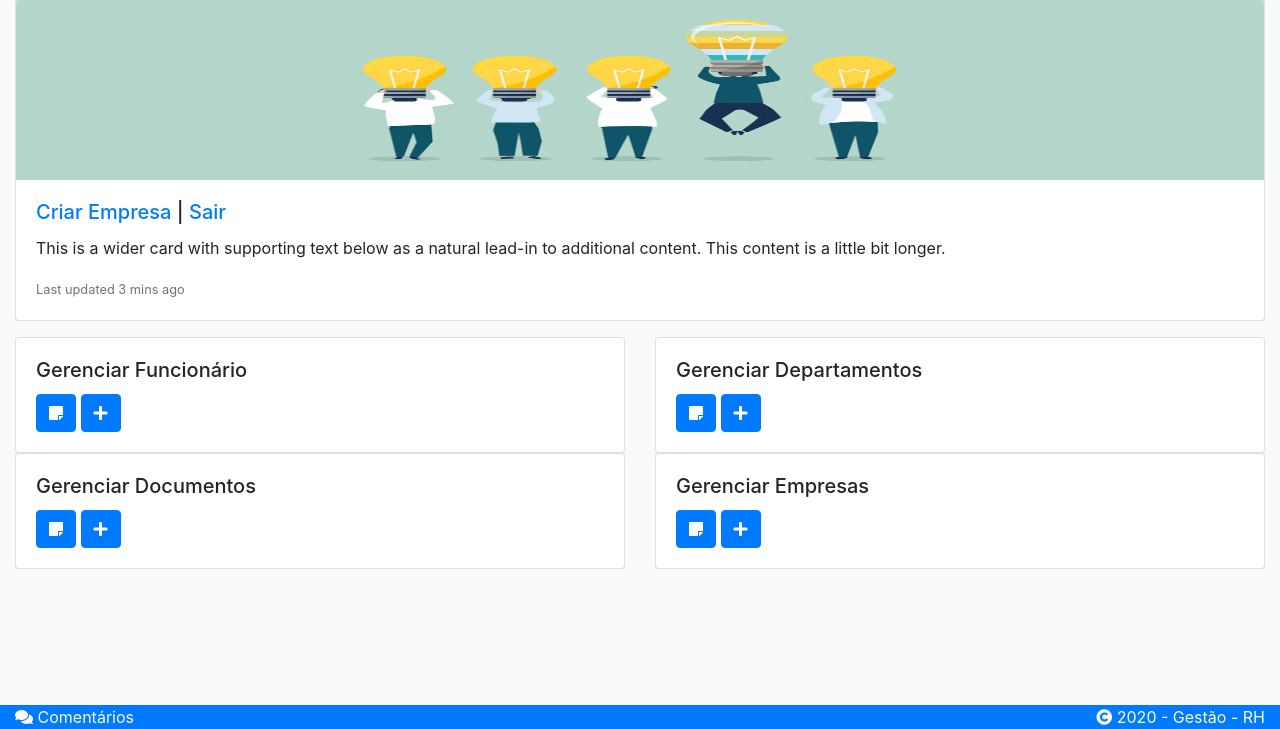
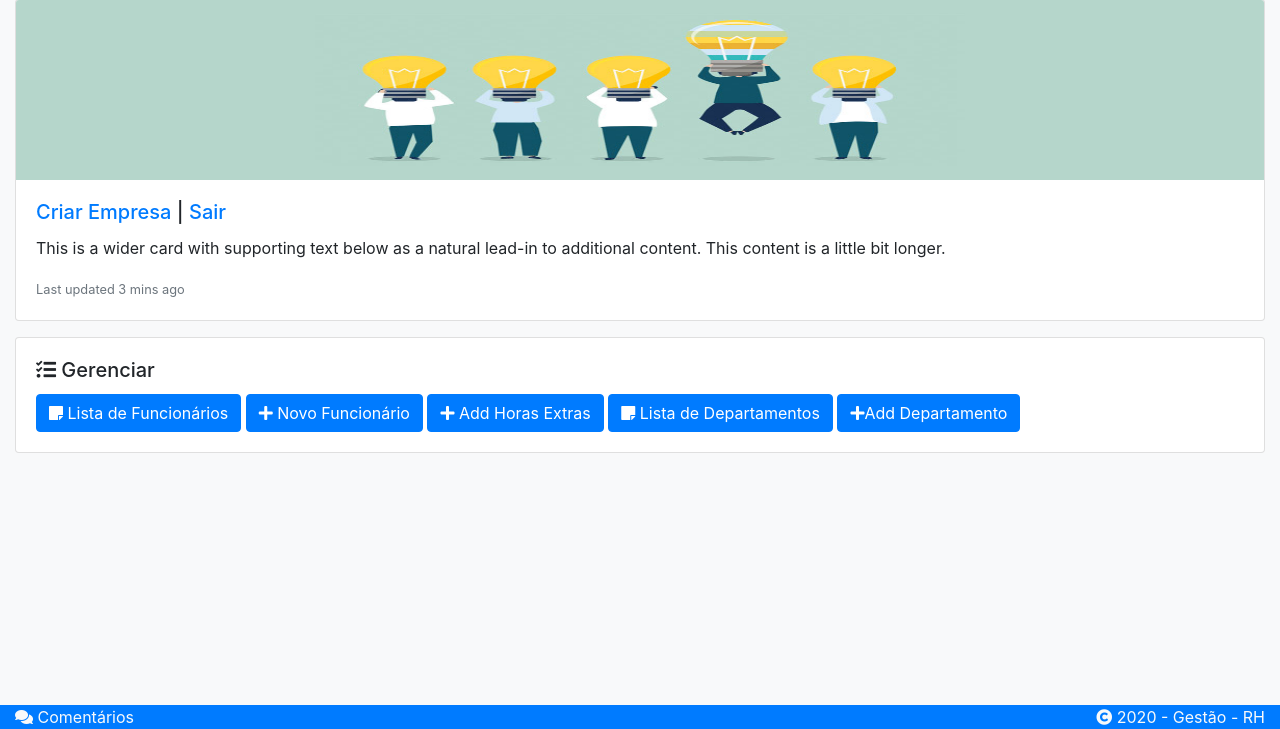
Before and after one commit to dnetochaves/gestao_rh, a Django app: page /profile in a window 1280 px wide. Shown: the part 71-800 px from the top of the page. Run offline with Django 3.2, Linux system fonts and the light colour scheme; the visitor is signed in with stand-in values (Sample User, id 1); parts of the project's set-up code (start-up, migrations or seed data) failed here and were passed over; some libraries are stand-ins or nearby versions.

Commit message:
Listar Horas Hestras

```diff
--- a/apps/core/templates/core/profile.html
+++ b/apps/core/templates/core/profile.html
@@ -24,47 +24,19 @@
 </div>
 
 <div class="row">
-  <div class="col-sm-6">
+  <div class="col-sm-12">
     <div class="card">
       <div class="card-body">
-        <h5 class="card-title">Gerenciar Funcionário</h5>
-        <a href="{% url 'funcionarios_list' %}" class="btn btn-primary"><i class="fas fa-sticky-note"></i></a>
-        <a href="{% url 'funcionarios_create' %}" class="btn btn-primary"><i class="fas fa-plus"></i></a>
-      </div>
-    </div>
-  </div>
-  <div class="col-sm-6">
-    <div class="card">
-      <div class="card-body">
-        <h5 class="card-title">Gerenciar Departamentos</h5>
-        <a href="{% url 'list_departamentos' %}" class="btn btn-primary"><i class="fas fa-sticky-note"></i></a>
-        <a href="{% url 'create_departamentos' %}" class="btn btn-primary"><i class="fas fa-plus"></i></a>
+        <h5 class="card-title"><i class="fas fa-tasks"></i> Gerenciar</h5>
+        <a href="{% url 'funcionarios_list' %}" class="btn btn-primary"><i class="fas fa-sticky-note"></i> Lista de Funcionários</a>
+        <a href="{% url 'funcionarios_create' %}" class="btn btn-primary"><i class="fas fa-plus"></i> Novo Funcionário</a>
+        <a href="{% url 'hora_extra_list' %}" class="btn btn-primary"><i class="fas fa-plus"></i> Add Horas Extras</a>
+        <a href="{% url 'list_departamentos' %}" class="btn btn-primary"><i class="fas fa-sticky-note"></i> Lista de Departamentos</a>
+        <a href="{% url 'create_departamentos' %}" class="btn btn-primary"><i class="fas fa-plus"></i>Add Departamento</a>
       </div>
     </div>
   </div>
 </div>
-
-<div class="row">
-  <div class="col-sm-6">
-    <div class="card">
-      <div class="card-body">
-        <h5 class="card-title">Gerenciar Documentos</h5>
-        <a href="{% url 'funcionarios_list' %}" class="btn btn-primary"><i class="fas fa-sticky-note"></i></a>
-        <a href="#" class="btn btn-primary"><i class="fas fa-plus"></i></a>
-      </div>
-    </div>
-  </div>
-  <div class="col-sm-6">
-    <div class="card">
-      <div class="card-body">
-        <h5 class="card-title">Gerenciar Empresas</h5>
-        <a href="{% url 'list_departamentos' %}" class="btn btn-primary"><i class="fas fa-sticky-note"></i></a>
-        <a href="{% url 'create_departamentos' %}" class="btn btn-primary"><i class="fas fa-plus"></i></a>
-      </div>
-    </div>
-  </div>
-</div>
-
 </div>
 <br><br>
 {% endblock main %}
--- a/apps/registro_hora_extra/models.py
+++ b/apps/registro_hora_extra/models.py
@@ -5,6 +5,9 @@ from apps.funcionarios.models import Funcionario
 class RegistroHoraExtra(models.Model):
     motivo = models.CharField(max_length=100)
     funcionario = models.ForeignKey(Funcionario, on_delete=models.PROTECT)
+    horas = models.DecimalField(max_digits=5, decimal_places=2)
+
+
 
     def __str__(self):
         return self.motivo
--- /dev/null
+++ b/apps/registro_hora_extra/urls.py
@@ -0,0 +1,16 @@
+from django.urls import include
+from .views import (
+    HoraExtraList,
+    #FuncionariosUpdate,
+    #FuncionariosDelete,
+    #FuncionariosCreate
+)
+from django.urls import path
+
+
+urlpatterns = [
+    path('hora_extra_list', HoraExtraList.as_view(), name='hora_extra_list'),
+    #path('funcionarios_create/', FuncionariosCreate.as_view(), name='funcionarios_create'),
+    #path('editar/<int:pk>', FuncionariosUpdate.as_view(), name='funcionarios_update'),
+    #path('deletar/<int:pk>', FuncionariosDelete.as_view(), name='funcionarios_delete'),
+]
--- a/gestao_rh/urls.py
+++ b/gestao_rh/urls.py
@@ -26,5 +26,6 @@ urlpatterns = [
     path('empresas/', include('apps.empresas.urls')),
     path('departamentos/', include('apps.departamentos.urls')),
     path('documentos/', include('apps.documentos.urls')),
+    path('horas-extras/', include('apps.registro_hora_extra.urls')),
     path('accounts/', include('django.contrib.auth.urls')),
 ] + static (settings.MEDIA_URL, document_root=settings.MEDIA_ROOT)
```
Also changed, not shown: apps/registro_hora_extra/templates/registro_hora_extra/registrohoraextra_list.html (added, +37 -0 lines), apps/registro_hora_extra/views.py (+12 -0 lines), apps/registro_hora_extra/migrations/0002_registrohoraextra_horas.py (added).
